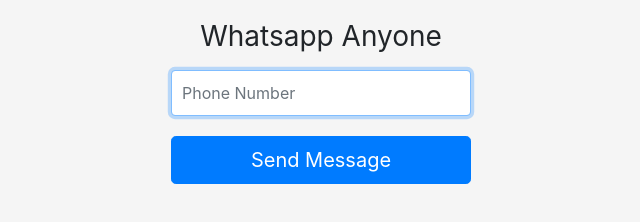
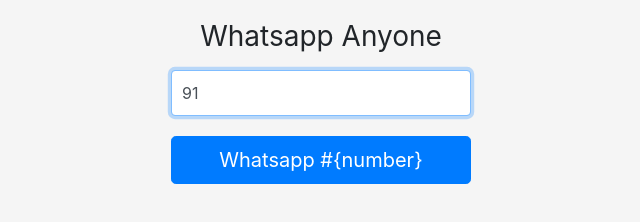
Before and after one commit to alagu/whatsapp-anyone, a plain HTML site: page index.html in a window 1280 px wide. Shown: the part 346-568 px from the top of the page, without its empty margins (319-959 px from the left). Drawn offline with nearby package versions, Linux system fonts and the light colour scheme.

Commit message:
Update index.html

```diff
--- a/index.html
+++ b/index.html
@@ -6,6 +6,8 @@
     <meta name="description" content="">
     <meta name="generator" content="Jekyll v3.8.5">
     <title>Whatsapp Anyone</title>
+    <script src="https://cdnjs.cloudflare.com/ajax/libs/jquery/3.3.1/jquery.min.js"></script>
+
 
     <!-- Bootstrap core CSS -->
 <link href="https://getbootstrap.com/docs/4.2/dist/css/bootstrap.min.css" rel="stylesheet" integrity="sha384-GJzZqFGwb1QTTN6wy59ffF1BuGJpLSa9DkKMp0DgiMDm4iYMj70gZWKYbI706tWS" crossorigin="anonymous">
@@ -31,9 +33,18 @@
   <img class="mb-4" src="whatsapp.png" alt="" width="72" height="72">
   <h1 class="h3 mb-3 font-weight-normal">Whatsapp Anyone</h1>
   <label for="inputEmail" class="sr-only">Phone Number</label>
-  <input style="margin-bottom: 20px" type="text" id="phone" class="form-control" placeholder="Phone Number" required autofocus>
+  <input style="margin-bottom: 20px" type="text" id="phone" class="form-control" placeholder="Phone Number" value="91" required autofocus>
 
-  <a href="whatsapp://send?phone=91" class="btn btn-lg btn-primary btn-block" type="submit">Send Message</a>
+  <a href="whatsapp://send?phone=91" class="btn btn-lg btn-primary btn-block" id="send-message" >Send Message</a>
+  <script>
+    $(document).ready(function() {
+        number = $("#phone").val()
+        href = "whatsapp://send?phone=#{number}"
+        $("#send-message").attr('href',href)
+        $("#send-message").html("Whatsapp #{number}")
+
+    });
+  </script>
 </form>
 </body>
 </html>
```
